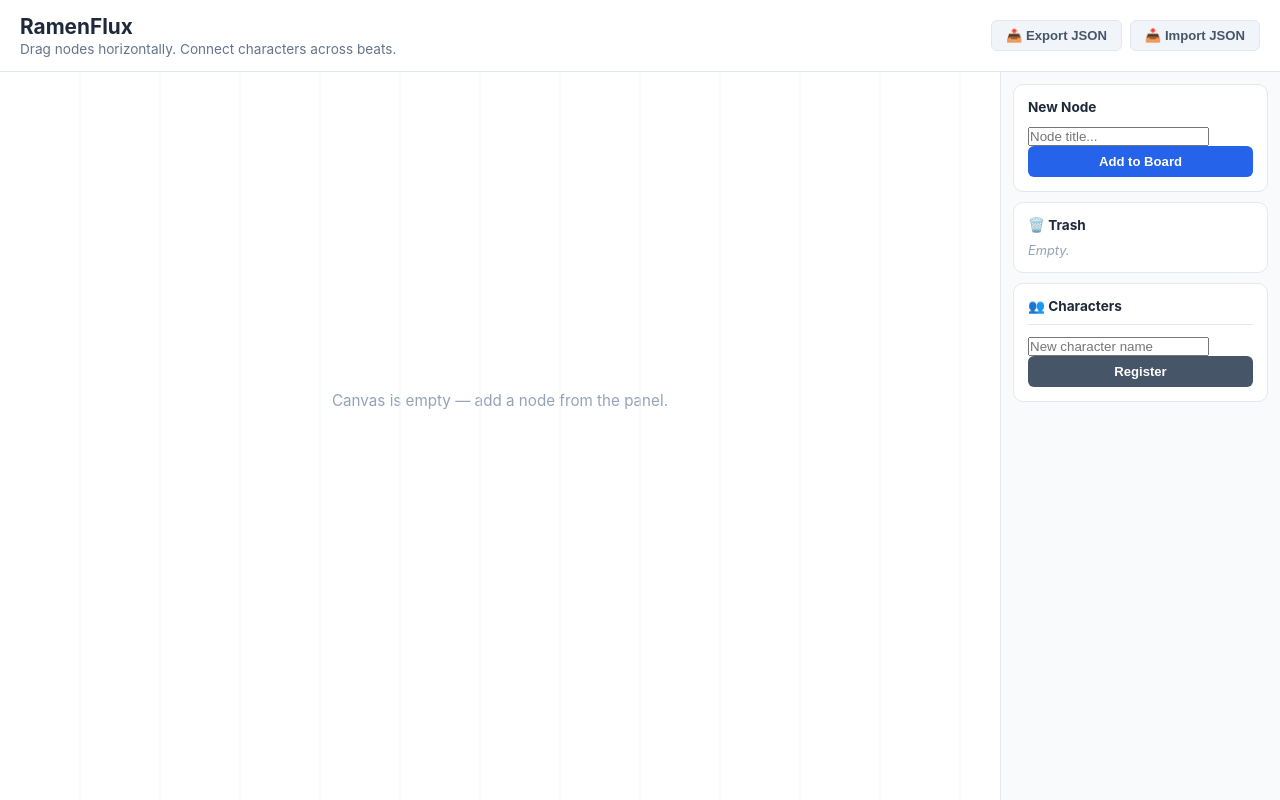
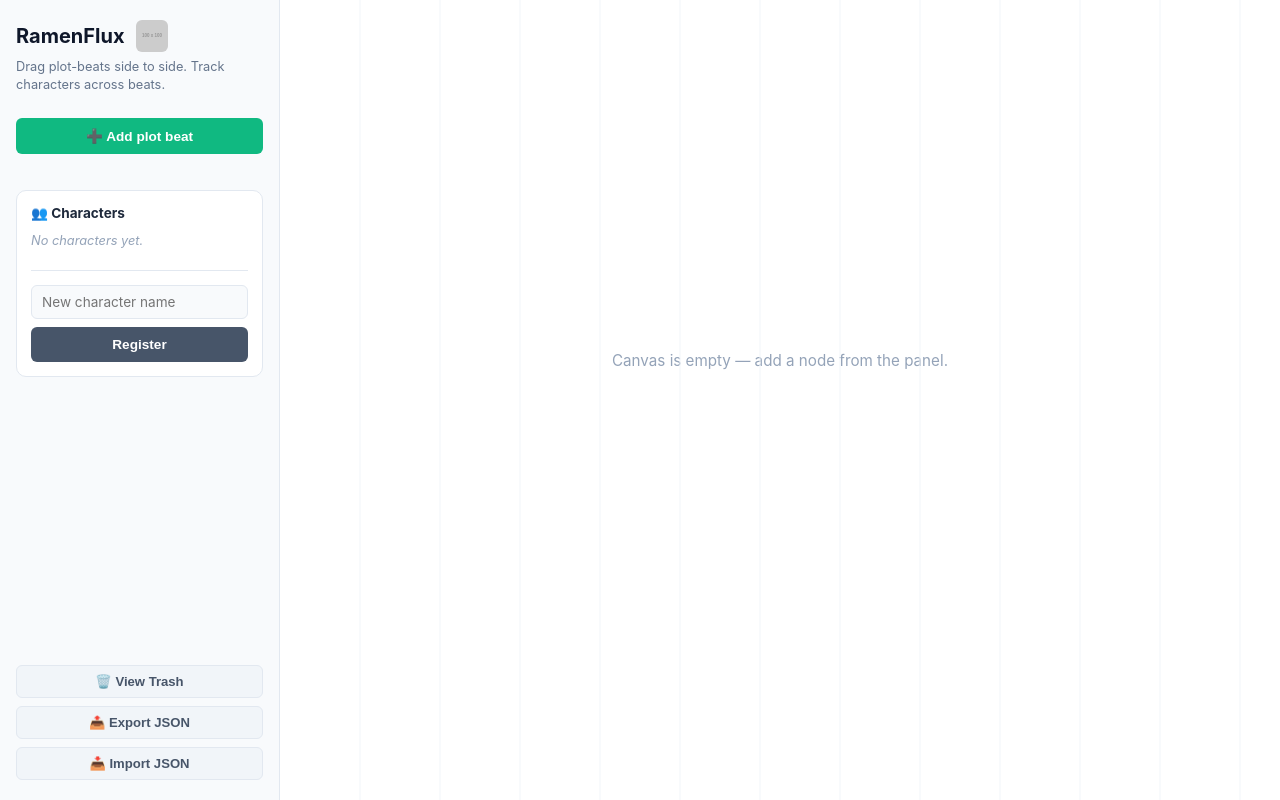
Before and after one commit to JohnnyWeymouth/RamenFlux, a Vue app: page / in a window 1280 px wide. Built offline with nearby package versions, Linux system fonts and the light colour scheme.

Commit message:
clean UI some, add floating popups

```diff
--- a/src/App.vue
+++ b/src/App.vue
@@ -11,9 +11,13 @@ const characters  = ref<Character[]>([])
 const beats       = ref<Beat[]>([])
 const trashed     = ref<Beat[]>([])
 const activeId    = ref<string | null>(null)
-const newTitle    = ref('')
 const newCharName = ref('')
 const charToAdd   = ref('')
+const modalNewCharName = ref('')
+
+// Modal states
+const isModalOpen = ref(false)
+const isTrashModalOpen = ref(false)
 
 const boardEl   = ref<HTMLElement | null>(null)
 const fileInput = ref<HTMLInputElement | null>(null)
@@ -27,13 +31,6 @@ const COLOR_PALETTE = ['#8b5cf6', '#ec4899', '#06b6d4', '#14b8a6', '#f97316', '#
 const { request: requestLayout, dispose } = useLayoutWorker(beats, characters)
 onUnmounted(dispose)
 
-// What the layout actually depends on: each beat's x position and which
-// characters touch it, plus which characters exist at all. Deliberately
-// excludes `y` (the worker's own output), `title`, `details`, and
-// `importance` — none of those affect the layout, and watching `y` in
-// particular would mean the worker re-triggering itself on every result it
-// writes back (flapping / a feedback loop). Sorted so re-ordering the
-// underlying arrays doesn't spuriously re-trigger this either.
 const layoutSignature = computed(() =>
   beats.value
     .map(b => `${b.id}:${Math.round(b.x)}:${[...b.characters].sort().join(',')}`)
@@ -46,8 +43,6 @@ const layoutSignature = computed(() =>
 let debounce: ReturnType<typeof setTimeout> | null = null
 watch(layoutSignature, (_new, old) => {
   if (debounce) clearTimeout(debounce)
-  // Run immediately on first load (old === undefined); debounce afterwards
-  // so dragging a node doesn't hammer the worker every frame.
   const delay = old === undefined ? 0 : 300
   debounce = setTimeout(() => {
     requestLayout(boardEl.value?.clientHeight ?? 600)
@@ -79,9 +74,6 @@ const renderedNodes = computed<RenderedNode[]>(() => {
     }))
 })
 
-// One straight segment per pair of adjacent beats. If more than one
-// character makes that same hop, we merge them into a single entry so the
-// template can draw one checkered line instead of several stacked ones.
 const computedSegments = computed<RenderedSegment[]>(() => {
   const segMap = new Map<string, { from: RenderedNode; to: RenderedNode; colors: string[] }>()
 
@@ -107,13 +99,12 @@ const computedSegments = computed<RenderedSegment[]>(() => {
   }))
 })
 
-// Dash length (px) used for the checkered pattern on multi-character segments.
 const DASH = 10
 
 const contentWidth = computed(() => {
   if (!renderedNodes.value.length) return '100%'
   const maxX = Math.max(...renderedNodes.value.map(n => n.x))
-  return `max(100%, ${maxX + 600}px)` // Automatically extends 600px past the furthest node
+  return `max(100%, ${maxX + 600}px)`
 })
 
 const gridLineCount = computed(() => {
@@ -132,22 +123,37 @@ function nodeGradient(node: RenderedNode): string {
 }
 
 // ---------------------------------------------------------------------------
-// Beat actions
+// Actions & Modals
 // ---------------------------------------------------------------------------
 
 function addBeat() {
-  if (!newTitle.value.trim()) return
   const id = crypto.randomUUID()
-  beats.value.push({ id, x: 180, title: newTitle.value.trim(), characters: [], importance: 3, details: '' })
+  const canvasCenter = (boardEl.value?.clientWidth ?? 800) / 2
+  const startX = renderedNodes.value.length ? Math.max(...renderedNodes.value.map(n => n.x)) + 120 : canvasCenter
+
+  beats.value.push({ id, x: startX, title: 'New Plot Beat', characters: [], importance: 3, details: '' })
   activeId.value = id
-  newTitle.value = ''
+  isModalOpen.value = true
 }
 
-function deleteBeat(id: string) {
-  const idx = beats.value.findIndex(b => b.id === id)
-  if (idx === -1) return
-  trashed.value.push(...beats.value.splice(idx, 1))
-  if (activeId.value === id) activeId.value = beats.value[0]?.id ?? null
+function openModal(id: string) {
+  activeId.value = id
+  isModalOpen.value = true
+}
+
+function closeModal() {
+  isModalOpen.value = false
+}
+
+function deleteActiveBeat() {
+  if (!activeBeat.value) return
+  const idx = beats.value.findIndex(b => b.id === activeBeat.value!.id)
+  if (idx !== -1) {
+    // Send to trash instead of completely deleting
+    trashed.value.push(beats.value[idx])
+    beats.value.splice(idx, 1)
+  }
+  closeModal()
 }
 
 function restoreBeat(id: string) {
@@ -155,7 +161,6 @@ function restoreBeat(id: string) {
   if (idx === -1) return
   const [beat] = trashed.value.splice(idx, 1)
   beats.value.push(beat)
-  activeId.value = beat.id
 }
 
 // ---------------------------------------------------------------------------
@@ -167,7 +172,6 @@ function addGlobalChar() {
   if (!name || charNames.value.includes(name)) return
   const color = COLOR_PALETTE[characters.value.length % COLOR_PALETTE.length]
   characters.value.push({ name, color })
-  if (activeBeat.value) activeBeat.value.characters.push(name)
   newCharName.value = ''
 }
 
@@ -183,20 +187,38 @@ function removeCharFromBeat(name: string) {
   }
 }
 
+function createAndAddCharInModal() {
+  const name = modalNewCharName.value.trim()
+  if (!name || !activeBeat.value) return
+
+  if (!charNames.value.includes(name)) {
+    const color = COLOR_PALETTE[characters.value.length % COLOR_PALETTE.length]
+    characters.value.push({ name, color })
+  }
+
+  if (!activeBeat.value.characters.includes(name)) {
+    activeBeat.value.characters.push(name)
+  }
+  modalNewCharName.value = ''
+}
+
 // ---------------------------------------------------------------------------
 // Drag
 // ---------------------------------------------------------------------------
 
 const drag = ref<{ id: string; startX: number; startNodeX: number } | null>(null)
+let dragDistance = 0
 
-// Helper to pull the X coordinate from either a mouse or a touch event
 function getClientX(e: MouseEvent | TouchEvent) {
   return 'touches' in e ? e.touches[0].clientX : e.clientX
 }
 
 function startDrag(e: MouseEvent | TouchEvent, id: string) {
   const beat = beats.value.find(b => b.id === id)
-  if (beat) drag.value = { id, startX: getClientX(e), startNodeX: beat.x }
+  if (beat) {
+    drag.value = { id, startX: getClientX(e), startNodeX: beat.x }
+    dragDistance = 0
+  }
 }
 
 function onDrag(e: MouseEvent | TouchEvent) {
@@ -204,16 +226,21 @@ function onDrag(e: MouseEvent | TouchEvent) {
   const beat = beats.value.find(b => b.id === drag.value!.id)
   if (!beat) return
 
-  // Prevent default scroll behavior while actively dragging a node
   if (e.cancelable) e.preventDefault()
 
-  const newX = drag.value.startNodeX + getClientX(e) - drag.value.startX
+  const currentX = getClientX(e)
+  dragDistance = Math.abs(currentX - drag.value.startX)
 
-  // Bound to the left side (30px), but infinite to the right
+  const newX = drag.value.startNodeX + currentX - drag.value.startX
   beat.x = Math.max(30, newX)
 }
 
 function endDrag() { drag.value = null }
+
+function handleNodeClick(id: string) {
+  if (dragDistance > 5) return
+  openModal(id)
+}
 
 // ---------------------------------------------------------------------------
 // Import / Export
@@ -242,6 +269,7 @@ function onImport(e: Event) {
       if (parsed.characters && parsed.beats) {
         characters.value = parsed.characters
         beats.value = parsed.beats
+        trashed.value = [] // Reset trash on import
         activeId.value = beats.value[0]?.id ?? null
       } else {
         alert('Invalid export format.')
@@ -256,19 +284,45 @@ function onImport(e: Event) {
 </script>
 
 <template>
-  <div class="header">
-    <div>
+  <div class="layout">
+
+    <aside class="panel">
+      <div class="brand-header">
         <h1>RamenFlux</h1>
-      <p>Drag nodes horizontally. Connect characters across beats.</p>
+        <img src="https://placehold.co/100x100/1e293b/ffffff?text=RF" alt="Logo" class="brand-logo" />
       </div>
-    <div class="header-actions">
+      <p class="brand-subtitle">Drag plot-beats side to side. Track characters across beats.</p>
+
+      <button class="btn-action btn-green" @click="addBeat">➕ Add plot beat</button>
+
+      <section class="card char-section">
+        <h4>👥 Characters</h4>
+        <div class="char-list">
+          <div v-for="c in characters" :key="c.name" class="char-entry">
+            <input
+              type="color"
+              :value="c.color"
+              @input="c.color = ($event.target as HTMLInputElement).value"
+              class="char-color-picker"
+            />
+            <span>{{ c.name }}</span>
+          </div>
+          <p v-if="!characters.length" class="muted" style="margin-bottom:8px">No characters yet.</p>
+        </div>
+
+        <div class="divider" />
+        <input type="text" v-model="newCharName" placeholder="New character name" @keyup.enter="addGlobalChar" />
+        <button class="btn-action btn-slate" @click="addGlobalChar">Register</button>
+      </section>
+
+      <div class="panel-bottom">
+        <button class="btn-io" @click="isTrashModalOpen = true">🗑️ View Trash</button>
         <button class="btn-io" @click="exportData">📤 Export JSON</button>
         <button class="btn-io" @click="importClick">📥 Import JSON</button>
-      <input ref="fileInput" type="file" accept=".json" style="display:none" @change="onImport" />
+        <input ref="fileInput" type="file" accept="application/json,.json,text/plain" style="display:none" @change="onImport" />
       </div>
-  </div>
+    </aside>
 
-  <div class="layout">
     <div
       ref="boardEl"
       class="board"
@@ -291,9 +345,6 @@ function onImport(e: Event) {
             stroke="#f1f5f9" stroke-width="1"
           />
 
-          <!-- Straight lines only. A hop shared by several characters is
-               drawn once, as a single checkered/striped line, rather than as
-               several offset, overlapping curves. -->
           <template v-for="seg in computedSegments" :key="seg.key">
             <line
               v-for="(color, idx) in seg.colors" :key="idx"
@@ -320,82 +371,102 @@ function onImport(e: Event) {
           }"
           @mousedown="startDrag($event, node.id)"
           @touchstart="startDrag($event, node.id)"
-          @click.stop="activeId = node.id"
+          @click.stop="handleNodeClick(node.id)"
         >
           <span class="node-label">{{ node.title }}</span>
         </div>
       </div>
     </div>
-
-    <!-- Side panel -->
-    <aside class="panel">
-
-      <!-- Add beat -->
-      <section class="card">
-        <h4>New Node</h4>
-        <input v-model="newTitle" placeholder="Node title..." @keyup.enter="addBeat" />
-        <button class="btn-action" @click="addBeat">Add to Board</button>
-      </section>
-
-      <!-- Active beat editor -->
-      <section v-if="activeBeat" class="card">
-        <div class="card-header">
-          <div>
-            <span class="label-tag">Active Node</span>
-            <h3>{{ activeBeat.title }}</h3>
-          </div>
-          <button class="btn-icon" title="Delete node" @click="deleteBeat(activeBeat.id)">🗑️</button>
   </div>
 
-        <label class="field-label">Importance</label>
-        <input type="range" min="1" max="5" step="1" v-model.number="activeBeat.importance" />
-        <div class="range-labels">
-          <span>Less</span><span>More</span>
+  <div v-if="isModalOpen" class="modal-overlay" @mousedown.self="closeModal">
+    <div class="modal-content" v-if="activeBeat">
+      <div class="modal-header">
+        <h3>Edit Plot Beat</h3>
+        <button class="btn-icon" @click="closeModal">✖</button>
       </div>
 
+      <div class="modal-body">
+        <h5 style="margin-bottom: 8px;">General</h5>
+        <label class="field-label">Beat Name</label>
+        <input type="text" v-model="activeBeat.title" placeholder="e.g. The Bank Heist" />
+
         <label class="field-label" style="margin-top:12px">Details</label>
-        <textarea v-model="activeBeat.details" placeholder="Scene notes, location, context…" />
+        <textarea v-model="activeBeat.details" placeholder="Scene details, location, context, etc…" />
 
-        <h5>Characters present</h5>
+        <div class="divider" />
+
+        <h5 style="margin-bottom: 8px;">Characters present</h5>
+        <div class="active-chars">
           <p v-if="!activeBeat.characters.length" class="muted">None yet.</p>
           <div v-for="name in activeBeat.characters" :key="name" class="char-row">
             <span>{{ name }}</span>
             <button class="btn-icon" @click="removeCharFromBeat(name)">❌</button>
           </div>
+        </div>
 
-        <select v-if="availableChars.length" v-model="charToAdd" @change="addCharToBeat" style="margin-top:8px">
-          <option value="" disabled selected>➕ Add character…</option>
+        <div class="add-char-tools">
+          <select v-if="availableChars.length" v-model="charToAdd" @change="addCharToBeat">
+            <option value="" disabled selected>➕ Add existing character…</option>
             <option v-for="c in availableChars" :key="c" :value="c">{{ c }}</option>
           </select>
-      </section>
 
-      <!-- Trash -->
-      <section class="card">
-        <h4>🗑️ Trash</h4>
-        <p v-if="!trashed.length" class="muted">Empty.</p>
+          <div class="new-char-inline">
+            <input type="text" v-model="modalNewCharName" placeholder="Or create a brand new character..." @keyup.enter="createAndAddCharInModal" />
+            <button class="btn-io" @click="createAndAddCharInModal">Add</button>
+          </div>
+        </div>
+
+        <div class="divider" />
+
+        <div style="display:flex; gap: 16px;">
+          <div style="flex: 2;">
+            <h5 style="margin-bottom: 8px;">Importance</h5>
+            <input type="range" min="1" max="5" step="1" v-model.number="activeBeat.importance" />
+            <div class="range-labels">
+              <span>Less</span><span>More</span>
+            </div>
+          </div>
+        </div>
+
+        <div class="divider" />
+
+        <div style="display:flex; gap: 16px;">
+          <div style="flex: 1;">
+            <label class="field-label">X-Coordinate</label>
+            <input type="number" v-model.number="activeBeat.x" class="num-input" />
+          </div>
+        </div>
+
+      </div>
+
+      <div class="modal-footer">
+        <button class="btn-io text-danger" @click="deleteActiveBeat">🗑️ Delete Beat</button>
+        <button class="btn-action" style="width: auto; padding: 8px 24px;" @click="closeModal">Done</button>
+      </div>
+    </div>
+  </div>
+
+  <div v-if="isTrashModalOpen" class="modal-overlay" @mousedown.self="isTrashModalOpen = false">
+    <div class="modal-content">
+      <div class="modal-header">
+        <h3>Trash Bin</h3>
+        <button class="btn-icon" @click="isTrashModalOpen = false">✖</button>
+      </div>
+
+      <div class="modal-body">
+        <p v-if="!trashed.length" class="muted" style="text-align: center; padding: 20px 0;">
+          Trash is empty.
+        </p>
         <div v-for="b in trashed" :key="b.id" class="trash-row">
           <span class="trash-title">{{ b.title }}</span>
           <button class="btn-restore" @click="restoreBeat(b.id)">↩️ Restore</button>
         </div>
-      </section>
+      </div>
 
-      <!-- Character registry -->
-      <section class="card">
-        <h4>👥 Characters</h4>
-        <div v-for="c in characters" :key="c.name" class="char-entry">
-          <input
-            type="color"
-            :value="c.color"
-            @input="c.color = ($event.target as HTMLInputElement).value"
-            style="width:22px;height:22px;border:none;border-radius:50%;padding:0;cursor:pointer;background:none;flex-shrink:0;"
-          />
-          <span>{{ c.name }}</span>
+      <div class="modal-footer" style="justify-content: flex-end;">
+        <button class="btn-action" style="width: auto; padding: 8px 24px;" @click="isTrashModalOpen = false">Close</button>
       </div>
-        <div class="divider" />
-        <input v-model="newCharName" placeholder="New character name" />
-        <button class="btn-action" style="background:#475569" @click="addGlobalChar">Register</button>
-      </section>
-
-    </aside>
+    </div>
   </div>
 </template>
--- a/src/style.css
+++ b/src/style.css
@@ -14,27 +14,12 @@ body {
   display: contents;
 }
 
-/* Header */
-.header {
-  display: flex;
-  justify-content: space-between;
-  align-items: center;
-  padding: 14px 20px;
-  background: #fff;
-  border-bottom: 1px solid #e2e8f0;
-  flex-shrink: 0;
-}
-
-.header h1 { font-size: 1.3rem; font-weight: 700; }
-.header p  { color: #64748b; font-size: 0.85rem; margin-top: 2px; }
-
-.header-actions { display: flex; gap: 8px; }
-
 /* Layout */
 .layout {
   display: flex;
   flex: 1;
   overflow: hidden;
+  height: 100vh;
 }
 
 /* Board */
@@ -85,7 +70,7 @@ body {
   cursor: grab;
   transition: background 0.15s, box-shadow 0.15s;
   box-shadow: 0 1px 4px rgba(0,0,0,0.2);
-  touch-action: none; /* CRITICAL: Prevents mobile viewport scrolling when dragging */
+  touch-action: none;
 }
 
 .node:active { cursor: grabbing; }
@@ -110,17 +95,52 @@ body {
   pointer-events: none;
 }
 
-/* Panel */
+/* Panel / Sidebar */
 .panel {
   width: 280px;
   background: #f8fafc;
-  border-left: 1px solid #e2e8f0;
+  border-right: 1px solid #e2e8f0;
   overflow-y: auto;
-  padding: 12px;
+  padding: 20px 16px;
   display: flex;
   flex-direction: column;
-  gap: 10px;
   flex-shrink: 0;
+  z-index: 10;
+}
+
+.brand-header {
+  display: flex;
+  align-items: center;
+  gap: 12px;
+  margin-bottom: 6px;
+}
+
+.brand-logo {
+  width: 32px;
+  height: 32px;
+  border-radius: 6px;
+  object-fit: cover;
+}
+
+.brand-header h1 {
+  font-size: 1.25rem;
+  font-weight: 700;
+  color: #0f172a;
+}
+
+.brand-subtitle {
+  font-size: 0.8rem;
+  line-height: 1.4;
+  color: #64748b;
+  margin-bottom: 24px;
+}
+
+.panel-bottom {
+  margin-top: auto;
+  display: flex;
+  flex-direction: column;
+  gap: 8px;
+  padding-top: 20px;
 }
 
 .card {
@@ -128,28 +148,21 @@ body {
   border: 1px solid #e2e8f0;
   border-radius: 10px;
   padding: 14px;
+  margin-top: 24px;
 }
 
-.card h3 { font-size: 0.95rem; font-weight: 700; margin-bottom: 2px; }
-.card h4 { font-size: 0.85rem; font-weight: 700; margin-bottom: 10px; color: #1e293b; }
-.card h5 { font-size: 0.8rem; font-weight: 600; color: #475569; margin: 12px 0 6px; }
-
-.card-header {
-  display: flex;
-  justify-content: space-between;
-  align-items: flex-start;
-  margin-bottom: 12px;
+.char-section {
+  flex-shrink: 0;
 }
 
-.label-tag {
-  font-size: 0.7rem;
-  font-weight: 700;
-  color: #2563eb;
-  text-transform: uppercase;
-  letter-spacing: 0.04em;
-  display: block;
-  margin-bottom: 2px;
+.char-list {
+  max-height: 200px;
+  overflow-y: auto;
+  margin-bottom: 8px;
 }
+
+.card h4 { font-size: 0.85rem; font-weight: 700; margin-bottom: 12px; color: #1e293b; }
+.card h5 { font-size: 0.8rem; font-weight: 600; color: #475569; margin: 12px 0 6px; }
 
 .field-label {
   font-size: 0.75rem;
@@ -163,6 +176,7 @@ body {
 
 /* Inputs */
 input[type="text"],
+input[type="number"],
 input[type="text"]::placeholder,
 textarea,
 select {
@@ -170,21 +184,25 @@ select {
 }
 
 input[type="text"],
+input[type="number"],
 textarea,
 select {
   width: 100%;
-  padding: 7px 10px;
+  padding: 8px 10px;
   border: 1px solid #e2e8f0;
   border-radius: 6px;
-  font-size: 0.82rem;
+  font-size: 0.85rem;
   color: #1e293b;
   background: #f8fafc;
-  margin-bottom: 6px;
+  margin-bottom: 8px;
   outline: none;
   transition: border-color 0.15s;
 }
 
+input[type="number"] { padding-right: 4px; }
+
 input[type="text"]:focus,
+input[type="number"]:focus,
 textarea:focus,
 select:focus { border-color: #2563eb; background: #fff; }
 
@@ -206,12 +224,12 @@ input[type="range"] { width: 100%; margin: 4px 0 2px; }
 /* Buttons */
 .btn-action {
   width: 100%;
-  padding: 8px;
+  padding: 10px;
   background: #2563eb;
   color: #fff;
   border: none;
   border-radius: 6px;
-  font-size: 0.82rem;
+  font-size: 0.85rem;
   font-weight: 600;
   cursor: pointer;
   transition: background 0.15s;
@@ -219,8 +237,14 @@ input[type="range"] { width: 100%; margin: 4px 0 2px; }
 
 .btn-action:hover { background: #1d4ed8; }
 
+.btn-green { background: #10b981; margin-bottom: 12px; }
+.btn-green:hover { background: #059669; }
+
+.btn-slate { background: #475569; }
+.btn-slate:hover { background: #334155; }
+
 .btn-io {
-  padding: 7px 14px;
+  padding: 8px 14px;
   background: #f1f5f9;
   border: 1px solid #e2e8f0;
   border-radius: 6px;
@@ -232,6 +256,8 @@ input[type="range"] { width: 100%; margin: 4px 0 2px; }
 }
 
 .btn-io:hover { background: #e2e8f0; }
+
+.text-danger { color: #ef4444; }
 
 .btn-icon {
   background: none;
@@ -252,10 +278,11 @@ input[type="range"] { width: 100%; margin: 4px 0 2px; }
   border-radius: 5px;
   font-size: 0.75rem;
   font-weight: 600;
-  padding: 3px 7px;
+  padding: 4px 8px;
   cursor: pointer;
   color: #475569;
   white-space: nowrap;
+  transition: background 0.15s;
 }
 
 .btn-restore:hover { background: #e2e8f0; }
@@ -265,8 +292,8 @@ input[type="range"] { width: 100%; margin: 4px 0 2px; }
   display: flex;
   align-items: center;
   justify-content: space-between;
-  padding: 3px 0;
-  font-size: 0.83rem;
+  padding: 4px 0;
+  font-size: 0.85rem;
   color: #334155;
 }
 
@@ -274,14 +301,18 @@ input[type="range"] { width: 100%; margin: 4px 0 2px; }
   display: flex;
   align-items: center;
   gap: 8px;
-  margin-bottom: 6px;
-  font-size: 0.83rem;
+  margin-bottom: 8px;
+  font-size: 0.85rem;
 }
 
-.char-dot {
-  width: 11px;
-  height: 11px;
+.char-color-picker {
+  width: 22px;
+  height: 22px;
+  border: none;
   border-radius: 50%;
+  padding: 0;
+  cursor: pointer;
+  background: none;
   flex-shrink: 0;
 }
 
@@ -289,19 +320,96 @@ input[type="range"] { width: 100%; margin: 4px 0 2px; }
   display: flex;
   align-items: center;
   justify-content: space-between;
-  padding: 3px 0;
+  padding: 8px 0;
+  border-bottom: 1px solid #f1f5f9;
+}
+
+.trash-row:last-child {
+  border-bottom: none;
 }
 
 .trash-title {
-  font-size: 0.8rem;
-  color: #475569;
+  font-size: 0.85rem;
+  color: #334155;
+  font-weight: 500;
   overflow: hidden;
   text-overflow: ellipsis;
   white-space: nowrap;
-  max-width: 150px;
+  max-width: 280px;
 }
 
 .divider {
   border-top: 1px solid #e2e8f0;
-  margin: 10px 0;
+  margin: 14px 0;
 }
+
+/* Modal Overlay */
+.modal-overlay {
+  position: fixed;
+  inset: 0;
+  background: rgba(15, 23, 42, 0.5);
+  display: flex;
+  align-items: center;
+  justify-content: center;
+  z-index: 100;
+  padding: 20px;
+}
+
+.modal-content {
+  background: #fff;
+  width: 440px;
+  max-width: 100%;
+  border-radius: 12px;
+  box-shadow: 0 10px 30px rgba(0,0,0,0.2);
+  display: flex;
+  flex-direction: column;
+  max-height: 90vh;
+}
+
+.modal-header {
+  padding: 16px 20px;
+  border-bottom: 1px solid #e2e8f0;
+  display: flex;
+  justify-content: space-between;
+  align-items: center;
+}
+
+.modal-header h3 { font-size: 1.05rem; font-weight: 700; color: #0f172a;}
+
+.modal-body {
+  padding: 20px;
+  overflow-y: auto;
+}
+
+.modal-footer {
+  padding: 16px 20px;
+  border-top: 1px solid #e2e8f0;
+  display: flex;
+  justify-content: space-between;
+  align-items: center;
+  background: #f8fafc;
+  border-radius: 0 0 12px 12px;
+}
+
+.active-chars {
+  background: #f8fafc;
+  border: 1px solid #e2e8f0;
+  border-radius: 6px;
+  padding: 8px 12px;
+  margin-bottom: 12px;
+}
+
+.add-char-tools {
+  display: flex;
+  flex-direction: column;
+  gap: 8px;
+}
+
+.new-char-inline {
+  display: flex;
+  gap: 8px;
+}
+
+.new-char-inline input {
+  margin-bottom: 0;
+}
```
Lines whose indentation alone changed are shown as unchanged.
